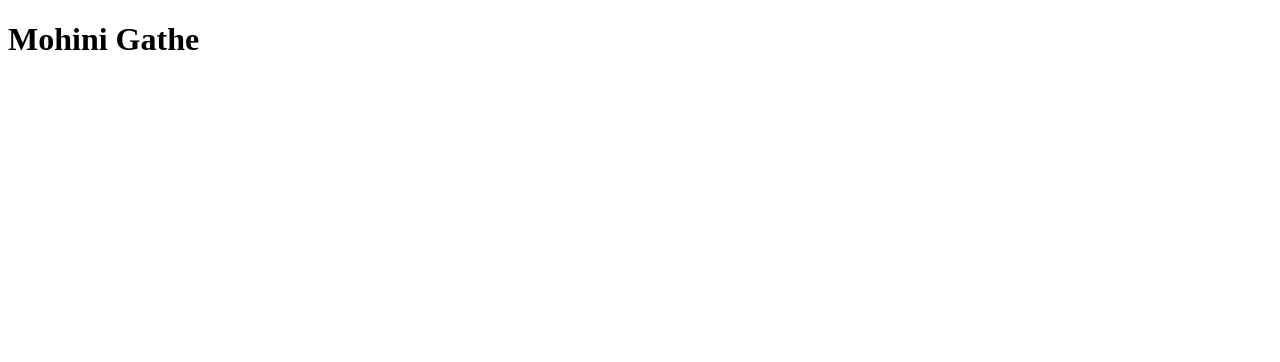
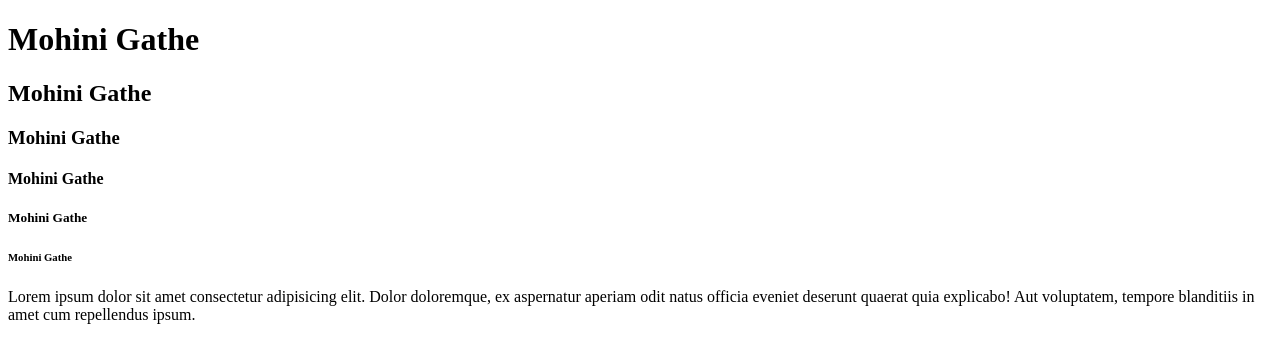
Before and after one commit to mohinigathedev/html, a plain HTML site: page index.html in a window 1280 px wide. Drawn offline with Linux system fonts and the light colour scheme.

Commit message:
commit second

```diff
--- a/index.html
+++ b/index.html
@@ -9,6 +9,14 @@
 
 <body>
     <h1>Mohini Gathe</h1>
+    <h2>Mohini Gathe</h2>
+    <h3>Mohini Gathe</h3>
+    <h4>Mohini Gathe</h4>
+    <h5>Mohini Gathe</h5>
+    <h6>Mohini Gathe</h6>
+    <p>Lorem ipsum dolor sit amet consectetur adipisicing elit. Dolor doloremque, ex aspernatur aperiam odit natus
+        officia eveniet deserunt quaerat quia explicabo! Aut voluptatem, tempore blanditiis in amet cum repellendus
+        ipsum.</p>
 </body>
 
 </html>
```
